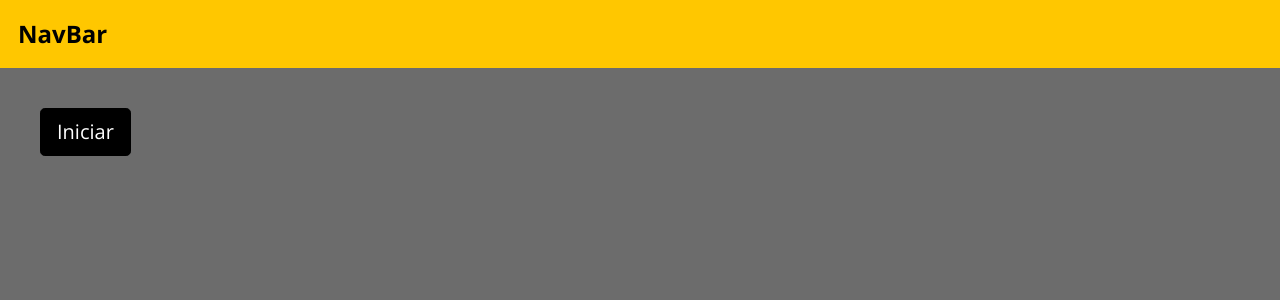
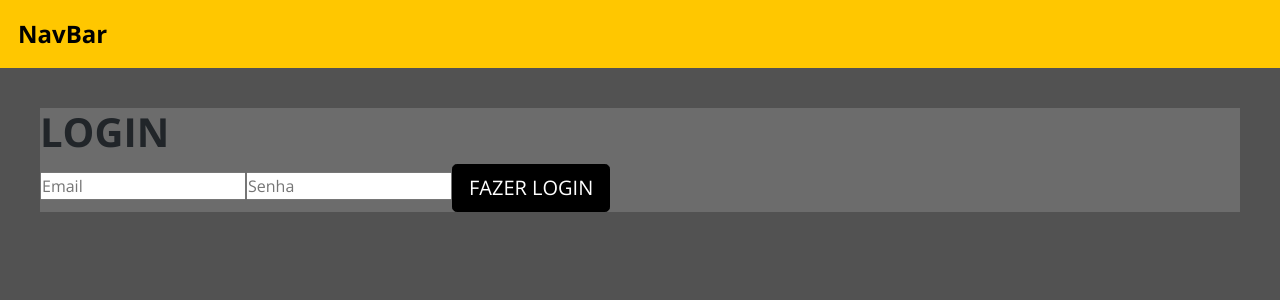
Before and after one commit to MarceloMachadoxD/TDDMovieFlixFrontend, a React (Create React App) app: page / in a window 1280 px wide. Shown: the top 300 px of the page. Built offline with nearby package versions, Linux system fonts and the light colour scheme; the HTML template or start-up script is replaced by a standard one.

Commit message:
Login Card and Button Components

```diff
--- a/src/assets/styles/custom.scss
+++ b/src/assets/styles/custom.scss
@@ -2,6 +2,6 @@ $theme-colors: (
   'primary': black
 );
 
-$body-bg: #6C6C6C;
+$body-bg: #525252;
 
 @import '~bootstrap/scss/bootstrap.scss';
--- /dev/null
+++ b/src/components/Button/index.tsx
@@ -0,0 +1,13 @@
+import './styles.css';
+
+type Props = {
+  buttonLabel: string;
+};
+
+export const Button = (props: Props) => {
+  return (
+    <button className="btn btn-primary btn-lg start-button">
+      {props.buttonLabel}
+    </button>
+  );
+};
--- /dev/null
+++ b/src/components/LoginCard/index.tsx
@@ -0,0 +1,19 @@
+import { Button } from 'components/Button';
+import './styles.css';
+
+const buttonLabel = 'FAZER LOGIN';
+
+export const LoginCard = () => {
+  return (
+    <>
+      <div className="login-card">
+        <h1>LOGIN</h1>
+        <form>
+          <input type="text" placeholder="Email" />
+          <input type="password" placeholder="Senha" />
+          <Button buttonLabel={buttonLabel} />
+        </form>
+      </div>
+    </>
+  );
+};
--- /dev/null
+++ b/src/components/LoginCard/styles.css
@@ -0,0 +1,3 @@
+.login-card {
+  background-color: #6C6C6C;
+}
--- a/src/pages/Home/index.tsx
+++ b/src/pages/Home/index.tsx
@@ -1,15 +1,18 @@
 import { Link } from 'react-router-dom';
 
 import './styles.css';
+import { LoginCard } from 'components/LoginCard';
 
 const Home = () => {
   return (
+    <>
       <div className="home-container">
         <Link to="/">
-                <button className="btn btn-primary btn-lg start-button">Iniciar</button>
+          <LoginCard />
         </Link>
       </div>
+    </>
   );
-}
+};
 
 export default Home;
```
Also changed, not shown: src/components/Button/styles.css (added). Lines whose indentation alone changed are shown as unchanged.
